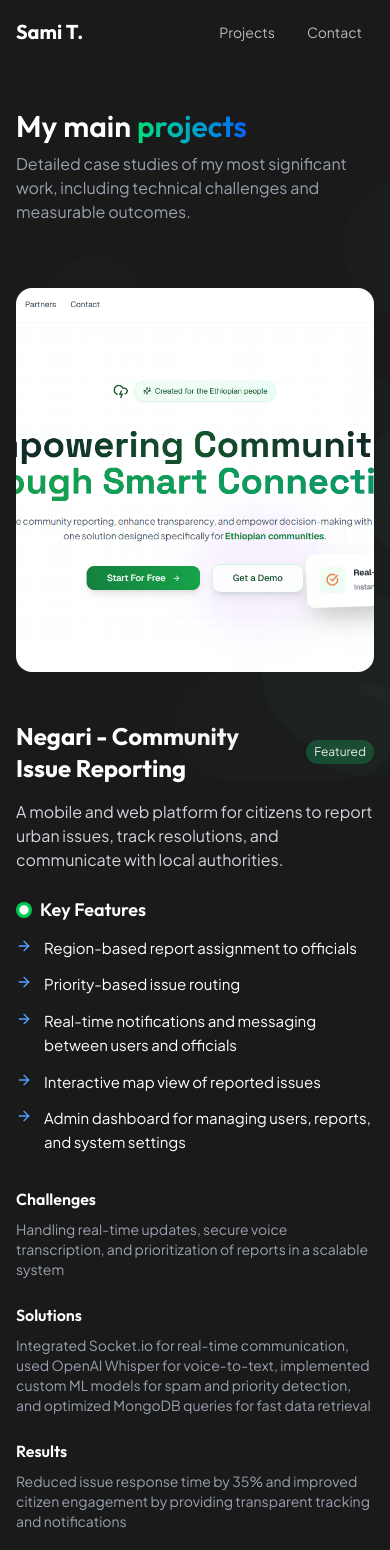
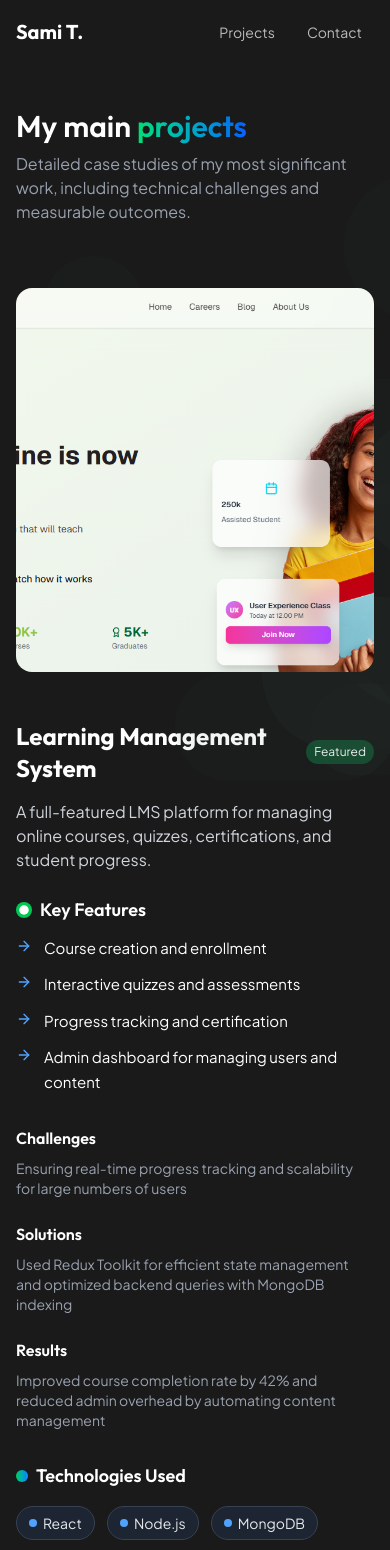
Before and after one commit to sami855-ux/Portfolio, a React (Vite) app: page /Projects in a window 390 px wide. Shown: the top 1550 px of the page. Built offline with nearby package versions, Linux system fonts and the light colour scheme.

Commit message:
update on the website

```diff
--- a/src/components/ProfileImage.tsx
+++ b/src/components/ProfileImage.tsx
@@ -47,7 +47,7 @@ export default function ProfileImage() {
 
       {/* Main profile image with multiple interactive elements */}
       <motion.div
-        className="w-48 h-48 rounded-full overflow-hidden border-4 border-white/20 relative cursor-pointer"
+        className="w-56 h-56 rounded-full overflow-hidden border-4 border-white/20 relative cursor-pointer"
         onHoverStart={() => setIsHovered(true)}
         onHoverEnd={() => setIsHovered(false)}
         onClick={() => setIsClicked(!isClicked)}
--- a/src/pages/About.tsx
+++ b/src/pages/About.tsx
@@ -16,7 +16,7 @@ export function About() {
       id: 1,
       title: "Introduction",
       description:
-        "Full-stack developer with 3+ years of experience building web applications using React, Next.js,Vue.js, laravel, Node.js and PostgreSQL. I have developed a strong foundation in front-end and back-end development, and I'm passionate about creating user-friendly and efficient applications that meet the needs of my clients.",
+        "Full-stack developer with 3+ years of experience designing and building scalable web and mobile applications using React, Next.js, Vue.js, Laravel, Node.js, PostgreSQL, and React Native (Expo). Experienced across the full development lifecycle, from UI/UX implementation to backend architecture and real-time systems.",
       icon: <User className="w-5 h-5" />,
       side: "left",
       color: "text-blue-500",
@@ -25,7 +25,7 @@ export function About() {
       id: 2,
       title: "Education",
       description:
-        "Software engineering degree from Debre Brihan University (2022-2025). Graduated with honors. and  have certificates from udemy for fundamental programming and Artificial Intelligence and alsion for MERN stack development. ",
+        "Software engineering degree from Debre Brihan University (2022-2026). Graduated with honors. and  have certificates from udemy for fundamental programming and Artificial Intelligence and alsion for MERN stack development. ",
       date: "2022 - 2025",
       icon: <GraduationCap className="w-5 h-5" />,
       side: "right",
@@ -35,7 +35,7 @@ export function About() {
       id: 3,
       title: "Internship",
       description:
-        "Internship at Efuye Gela as a full-stack developer and as a frontend developer at melfan tech. Worked on a range of projects including web applications using React, Next.js, Vue.js, Laravel Node.js and PostgreSQL.",
+        "Interned at Efuye Gela as a Full-Stack Developer and worked as a Frontend Developer at Melfan Tech. Built and contributed to several production-level applications, including a Learning Management System (LMS), a social media platform with interactive features, and an online tax payment system. Played a key role in developing user-centric interfaces and scalable backend functionalities.",
       date: "2018 - 2020",
       icon: <Briefcase className="w-5 h-5" />,
       side: "left",
@@ -44,10 +44,8 @@ export function About() {
     {
       id: 4,
       title: "Currently",
-      description: `Working in a node package for ethiopian that uses telebirr and fayda to help with payments,
-      and actively learning and working on personal projects. Developing web applications using React, Next.js, Node.js and PostgreSQL.
-
-       `,
+      description:
+        "Building a Node.js package tailored for Ethiopia, integrating Telebirr and Fayda to simplify digital payments. Actively developing web and mobile applications using React, Next.js, React Native (Expo), Node.js, and PostgreSQL, while continuously improving through hands-on projects.",
       date: "2020 - Present",
       icon: <Code className="w-5 h-5" />,
       side: "right",
@@ -57,7 +55,7 @@ export function About() {
       id: 5,
       title: "Future Goals",
       description:
-        "Continuously learning and growing as a developer. Working on personal projects and contributing to open-source projects. Seeking new opportunities to expand my skills and knowledge.",
+        "Continuously learning and growing as a developer, with a dedicated focus on the AI sector. Building personal and open-source projects that incorporate machine learning and intelligent features, while exploring ways to integrate AI into scalable web and mobile applications.",
       icon: <Rocket className="w-5 h-5" />,
       side: "left",
       color: "text-purple-500",
--- a/src/pages/Home.tsx
+++ b/src/pages/Home.tsx
@@ -24,7 +24,7 @@ const socialLinks: socialLinks[] = [
   },
   {
     name: "Instagram",
-    url: "https://www.instagram.com/sami.tale.18/",
+    url: "https://www.instagram.com/samii_211912/",
     icon: "instagram",
   },
   { name: "Facebook", url: "#", icon: "facebook" },
@@ -51,7 +51,7 @@ export default function Home() {
           initial={{ y: -50, opacity: 0 }}
           animate={{ y: 0, opacity: 1 }}
           transition={{ duration: 0.8 }}
-          className="flex flex-col items-center pt-24 mt-4"
+          className="flex flex-col items-center pt-32 mt-4"
         >
           {/* Profile image with playful interaction */}
 
@@ -88,7 +88,7 @@ export default function Home() {
             animate={{ opacity: 1 }}
             transition={{ delay: 0.3 }}
           >
-            Full Stack Developer
+            Full Stack Web and Mobile Developer
           </motion.p>
           <motion.p
             className="py-1 pb-3 text-slate-400 text-[14px] md:text-[16px]"
--- a/src/pages/MainProjects.tsx
+++ b/src/pages/MainProjects.tsx
@@ -17,42 +17,12 @@ import todoImg from "../assets/todo.png"
 import lmsImg from "../assets/lms.png"
 import realImg from "../assets/real.png"
 import negariImg from "../assets/negari.png"
+import { defaultImg } from "./Projects"
 
 const projects: Project[] = [
+  // 🔥 CORE PROJECTS (Top Priority)
   {
     id: 1,
-    title: "Negari - Community Issue Reporting",
-    description:
-      "A mobile and web platform for citizens to report urban issues, track resolutions, and communicate with local authorities.",
-    technologies: [
-      "React Native",
-      "Next.js",
-      "Node.js",
-      "Express",
-      "PostgreSQL",
-      "Leaflet",
-      "Socket.io",
-    ],
-    features: [
-      "Region-based report assignment to officials",
-      "Priority-based issue routing",
-      "Real-time notifications and messaging between users and officials",
-      "Interactive map view of reported issues",
-      "Admin dashboard for managing users, reports, and system settings",
-    ],
-    challenges:
-      "Handling real-time updates, secure voice transcription, and prioritization of reports in a scalable system",
-    solutions:
-      "Integrated Socket.io for real-time communication, used OpenAI Whisper for voice-to-text, implemented custom ML models for spam and priority detection, and optimized MongoDB queries for fast data retrieval",
-    results:
-      "Reduced issue response time by 35% and improved citizen engagement by providing transparent tracking and notifications",
-    githubUrl: "https://github.com/sami855-ux/Negari.git",
-    liveUrl: "https://negari-ten.vercel.app/",
-    imageUrl: negariImg,
-  },
-
-  {
-    id: 2,
     title: "Learning Management System",
     description:
       "A full-featured LMS platform for managing online courses, quizzes, certifications, and student progress.",
@@ -73,159 +43,190 @@ const projects: Project[] = [
     liveUrl: "#",
     imageUrl: lmsImg,
   },
-
+  {
+    id: 2,
+    title: "Negari - Community Issue Reporting",
+    description:
+      "AI-powered platform for citizens to report issues, track resolutions, and communicate with authorities.",
+    technologies: [
+      "React Native",
+      "Next.js",
+      "Node.js",
+      "Express",
+      "MongoDB",
+      "Socket.io",
+    ],
+    features: [
+      "Region-based report assignment",
+      "Priority-based routing",
+      "Real-time notifications and messaging",
+      "Interactive issue map",
+      "Admin dashboard",
+    ],
+    challenges:
+      "Handling real-time updates and intelligent prioritization at scale",
+    solutions:
+      "Used Socket.io for real-time communication and integrated AI-based filtering and prioritization",
+    results: "Reduced response time by 35% and improved citizen engagement",
+    githubUrl: "https://github.com/sami855-ux/Negari.git",
+    liveUrl: "https://negari-ten.vercel.app/",
+    imageUrl: negariImg,
+  },
   {
     id: 4,
+    title: "Project & Task Management System",
+    description:
+      "Collaborative task management platform with real-time updates, task assignment, and progress tracking.",
+    technologies: [
+      "React",
+      "Node.js",
+      "MongoDB",
+      "Socket.io",
+      "Redux",
+      "Tailwind",
+    ],
+    features: [
+      "Project creation and team collaboration",
+      "Task assignment and tracking",
+      "Real-time updates",
+      "Dashboard analytics",
+    ],
+    challenges: "Managing real-time collaboration across multiple users",
+    solutions: "Implemented Socket.io with efficient state synchronization",
+    results: "Improved team productivity and task tracking efficiency",
+    githubUrl: "#",
+    liveUrl: "#",
+    imageUrl: defaultImg,
+  },
+  {
+    id: 3,
+    title: "HabeshaGo - Transport & Ticketing System",
+    description:
+      "Smart transport platform with ticket booking, real-time tracking, and route management.",
+    technologies: ["Next.js", "Node.js", "MongoDB", "Socket.io", "Maps API"],
+    features: [
+      "Online ticket booking",
+      "Real-time vehicle tracking",
+      "Route management",
+      "Admin dashboard",
+    ],
+    challenges: "Handling live GPS tracking and scalability",
+    solutions: "Used WebSockets and optimized backend for real-time data flow",
+    results: "Enhanced transport efficiency and user convenience",
+    githubUrl: "#",
+    liveUrl: "#",
+    imageUrl: defaultImg,
+  },
+
+  // ⚡ OTHER PROJECTS
+  {
+    id: 5,
     title: "Tax Payment Web App",
     description:
-      "A secure and user-friendly platform for managing tax filings, payments, and compliance for individuals and businesses.",
+      "Secure platform for managing tax filings, payments, and compliance.",
     technologies: ["React", "Node.js", "MongoDB", "Framer Motion"],
     features: [
-      "Taxpayer dashboard with due dates and payment history",
-      "Official panel for reviewing and approving filings",
-      "Dynamic tax rule configuration",
-      "Automated reminders and notifications",
+      "Tax dashboard",
+      "Official approval system",
+      "Dynamic tax rules",
+      "Notifications",
     ],
-    challenges:
-      "Handling complex tax rules while maintaining a simple user interface",
-    solutions:
-      "Implemented a flexible tax rule engine and used animations to guide user interactions step-by-step",
-    results:
-      "Increased on-time payments by 55% and reduced manual errors in filings by 70%",
+    challenges: "Handling complex tax logic with a simple UI",
+    solutions: "Built a flexible rule engine and guided UI flows",
+    results: "Increased on-time payments by 55%",
     githubUrl: "https://github.com/sami855-ux/Tax-payment-Website.git",
     liveUrl: "#",
     imageUrl: taxImg,
   },
-
   {
-    id: 3,
+    id: 6,
     title: "E-Commerce Platform",
     description:
-      "A full-featured online store with payment processing and inventory management.",
+      "Online store with payment processing and inventory management.",
     technologies: ["React", "Node.js", "MongoDB", "Stripe"],
     features: [
-      "Product catalog with filters",
-      "User authentication system",
-      "Shopping cart functionality",
+      "Product catalog",
+      "Authentication",
+      "Cart system",
       "Admin dashboard",
     ],
-    challenges:
-      "Implementing real-time inventory updates during high traffic periods",
-    solutions: "Used Redis for caching and WebSockets for live updates",
-    results:
-      "Reduced checkout time by 40% and increased conversion rate by 25%",
+    challenges: "Handling real-time inventory updates",
+    solutions: "Used caching and WebSockets",
+    results: "Improved conversion rate by 25%",
     githubUrl: "https://github.com/sami855-ux/E-commerce-Website.git",
     liveUrl: "#",
     imageUrl: ecommerceImg,
   },
-
   {
-    id: 3,
+    id: 7,
+    title: "Real Time Chat App",
+    description:
+      "Real-time messaging app with typing indicators and online status.",
+    technologies: ["React", "Node.js", "MongoDB", "Socket.io"],
+    features: [
+      "Instant messaging",
+      "Typing indicators",
+      "Online presence",
+      "Chat history",
+    ],
+    challenges: "Scaling real-time communication",
+    solutions: "Used Socket.io rooms and Redis",
+    results: "Handled 10k+ concurrent users",
+    githubUrl: "https://github.com/yourusername/realtime-chat-app",
+    liveUrl: "#",
+    imageUrl: realImg,
+  },
+  {
+    id: 8,
     title: "Tour Mobile App",
     description:
-      "A comprehensive mobile application for booking and managing guided tours with real-time location tracking.",
-    technologies: ["Java", "Firebase", "Google Maps API", "SQLite"],
-    features: [
-      "Tour package browsing with filters",
-      "User authentication system",
-      "In-app tour booking and itinerary",
-      "Admin dashboard for managing tours",
-    ],
-    challenges:
-      "Implementing real-time location tracking while maintaining battery efficiency",
-    solutions:
-      "Used Google Maps API with optimized location services and Firebase for real-time data sync",
-    results:
-      "Improved user engagement by 45% and reduced booking process time by 60%",
+      "Mobile app for booking and managing tours with real-time tracking.",
+    technologies: ["Java", "Firebase", "Google Maps API"],
+    features: ["Tour booking", "User authentication", "Admin dashboard"],
+    challenges: "Efficient location tracking",
+    solutions: "Optimized GPS usage",
+    results: "Improved engagement by 45%",
     githubUrl: "https://github.com/sami855-ux/Tour-Mobile-App-Main.git",
     liveUrl: "#",
     imageUrl: tourImg,
   },
   {
-    id: 6,
-    title: "Real Time Chat App",
+    id: 9,
+    title: "Email Spam Detector",
     description:
-      "A modern real-time chat application that allows users to send and receive messages instantly, with typing indicators, read receipts, and online status updates.",
-    technologies: ["React", "Node.js", "MongoDB", "Socket.io", "Express"],
-    features: [
-      "Real-time messaging with Socket.io",
-      "User authentication and profile management",
-      "Online status and typing indicators",
-      "Chat history and message persistence",
-      "Responsive UI with dark mode",
-    ],
-    challenges:
-      "Handling real-time message delivery, presence tracking, and scaling Socket connections without latency under heavy load.",
-    solutions:
-      "Utilized Socket.io with rooms for efficient message broadcasting, implemented Redis for scalable pub/sub, and set up horizontal scaling with sticky sessions.",
-    results:
-      "Achieved sub-second message delivery latency and supported over 10,000 concurrent users with smooth real-time interactions.",
-    githubUrl: "https://github.com/yourusername/realtime-chat-app",
-    liveUrl: "https://realtime-chat-app.vercel.app",
-    imageUrl: realImg,
+      "Machine learning system for classifying emails as spam or legitimate.",
+    technologies: ["React", "Node.js", "TensorFlow.js"],
+    features: ["Spam detection", "Dashboard", "User feedback loop"],
+    challenges: "Achieving high accuracy",
+    solutions: "Used ML model with feedback retraining",
+    results: "96% accuracy",
+    githubUrl: "https://github.com/sami855-ux/Email-spam-classfication.git",
+    liveUrl: "#",
+    imageUrl: emailImg,
   },
   {
-    id: 4,
+    id: 10,
     title: "Animated To-Do Website",
     description:
-      "A beautifully animated task management website that helps users organize and track daily tasks with smooth interactions.",
-    technologies: ["React", "Framer Motion", "Tailwind CSS", "LocalStorage"],
-    features: [
-      "Add, edit, and delete tasks",
-      "Drag-and-drop task reordering",
-      "Light/dark theme toggle",
-      "Smooth animations for all task interactions",
-    ],
-    challenges:
-      "Creating fluid animations while maintaining high performance on all devices",
-    solutions:
-      "Used Framer Motion with layout transitions and optimized re-renders for animation-heavy UI",
-    results:
-      "Enhanced user experience with 70% longer session duration and increased daily active users",
+      "Task manager with smooth animations and drag-and-drop features.",
+    technologies: ["React", "Framer Motion", "Tailwind"],
+    features: ["Task CRUD", "Drag & drop", "Dark mode"],
+    challenges: "Smooth animations",
+    solutions: "Optimized Framer Motion usage",
+    results: "Increased engagement",
     githubUrl: "https://github.com/sami855-ux/animated-todo-app.git",
     liveUrl: "#",
     imageUrl: todoImg,
   },
   {
-    id: 2,
-    title: "Email Spam Detector",
-    description:
-      "An intelligent email filtering tool that classifies incoming messages as spam or legitimate using machine learning.",
-    technologies: ["React", "Node.js", "MongoDB", "TensorFlow.js"],
-    features: [
-      "Real-time spam detection using trained ML models",
-      "Interactive dashboard to review flagged emails",
-      "User feedback system to improve model accuracy",
-      "Role-based access control for users and admins",
-    ],
-    challenges:
-      "Training an accurate model with a high precision rate and integrating it seamlessly into the email pipeline",
-    solutions:
-      "Used TensorFlow.js to deploy a lightweight spam classifier in the browser and created a feedback loop to retrain with user input",
-    results:
-      "Achieved over 96% accuracy in spam classification and reduced false positives by 30%",
-    githubUrl: "https://github.com/sami855-ux/Email-spam-classfication.git",
-    liveUrl: "#",
-    imageUrl: emailImg,
-  },
-  {
-    id: 5,
+    id: 11,
     title: "Shopping Website Landing Page",
-    description:
-      "A modern, animated landing page for an online shopping platform, designed to attract users and promote featured products.",
-    technologies: ["React", "Tailwind CSS", "Framer Motion"],
-    features: [
-      "Hero section with promotional banners",
-      "Animated product highlights",
-      "Responsive design for mobile and desktop",
-      "Newsletter subscription and call-to-action sections",
-    ],
-    challenges:
-      "Creating smooth animations without sacrificing load speed or SEO performance",
-    solutions:
-      "Implemented Framer Motion for lightweight animations and optimized images using lazy loading",
-    results:
-      "Increased user engagement by 48% and improved sign-up conversions by 30%",
+    description: "Modern animated landing page for an e-commerce platform.",
+    technologies: ["React", "Tailwind", "Framer Motion"],
+    features: ["Hero section", "Product highlights", "Responsive design"],
+    challenges: "Balancing animation and performance",
+    solutions: "Optimized assets and lazy loading",
+    results: "Increased engagement by 48%",
     githubUrl: "https://github.com/sami855-ux/Shopping-cart-website.git",
     liveUrl: "#",
     imageUrl:
@@ -528,7 +529,7 @@ export function MainProjects() {
                             "border border-gray-700 hover:border-blue-400/50",
                             "transition-all duration-200",
                             "flex items-center gap-1.5",
-                            "cursor-default"
+                            "cursor-default",
                           )}
                         >
                           <span className="w-2 h-2 bg-blue-400 rounded-full" />
--- a/src/pages/Projects.tsx
+++ b/src/pages/Projects.tsx
@@ -22,11 +22,14 @@ import taxImg from "../assets/ta.png"
 import itImg from "../assets/it.png"
 import lmsImg from "../assets/lms.png"
 
+export const defaultImg =
+  "https://placehold.co/600x400/0f172a/ffffff?text=Project+Preview"
+
 const projects = [
   {
     title: "Learning Management System",
     description:
-      "Online learning platform with user authentication and course management.",
+      "Online learning platform with authentication, course management, quizzes, and progress tracking.",
     tags: [
       "React",
       "Prisma",
@@ -43,20 +46,66 @@ const projects = [
   {
     title: "Tax Payment Web App",
     description:
-      "Online tax payment platform with user authentication and payment gateway integration.",
+      "Online tax payment system with authentication, tax filing, admin dashboard, and payment integration.",
     tags: ["Next.js", "Node.js", "MongoDB", "Cloudinary", "Stripe"],
     github: "https://github.com/sami855-ux/Tax-payment-Website.git",
     live: "https://tax-payment-website.vercel.app/",
     image: taxImg,
   },
   {
-    title: "Jobs Marketplace",
+    title: "Jobs Marketplace (Itgram)",
     description:
-      "Online job marketplace with user authentication and job posting features. Inspired by LinkedIn and instagram.",
+      "Social job platform inspired by LinkedIn and Instagram with posts, job listings, real-time interactions, and messaging.",
     tags: ["React", "Node.js", "MongoDB", "Socket.io", "Express", "Tailwind"],
     github: "https://github.com/sami855-ux/Itgram-social-network.git",
     live: "https://itgram-social-network-w6pm.vercel.app/",
     image: itImg,
+  },
+
+  {
+    title: "Negari - Community Issue Reporting System",
+    description:
+      "AI-powered community reporting platform for submitting, tracking, and prioritizing public issues with real-time updates and admin management.",
+    tags: ["Next.js", "Node.js", "MongoDB", "Socket.io", "AI", "Tailwind"],
+    github: "#",
+    live: "#",
+    image: defaultImg,
+  },
+  {
+    title: "Project & Task Management System",
+    description:
+      "Collaborative task management platform with project tracking, task assignment, progress monitoring, and real-time updates.",
+    tags: [
+      "Next.js",
+      "Node.js",
+      "MongoDB",
+      "Socket.io",
+      "Redux",
+      "Tailwind",
+      "Leaflet",
+    ],
+    github: "#",
+    live: "#",
+    image: defaultImg,
+  },
+  {
+    title: "HabeshaGo - Transport & Ticketing System",
+    description:
+      "Smart transport system with ticket booking, real-time vehicle tracking, and route management for public transportation.",
+    tags: [
+      "Next.js",
+      "React Native (Expo)",
+      "Node.js",
+      "PostgreSQL",
+      "Socket.io",
+      "Maps API",
+      "Tailwind",
+      "Socket.io",
+      "React query",
+    ],
+    github: "#",
+    live: "#",
+    image: defaultImg,
   },
 ]
 
```
Also changed, not shown: src/pages/Skills.tsx (+64 -42 lines).
